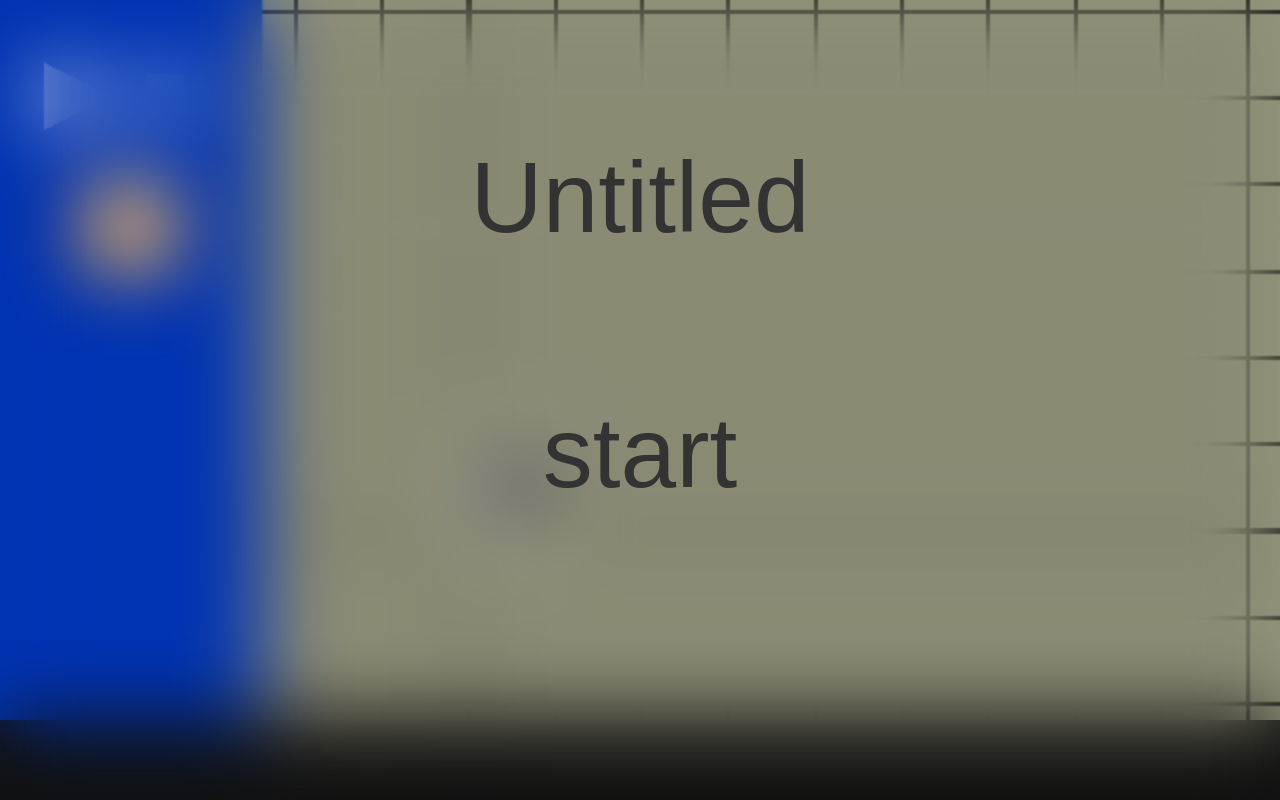
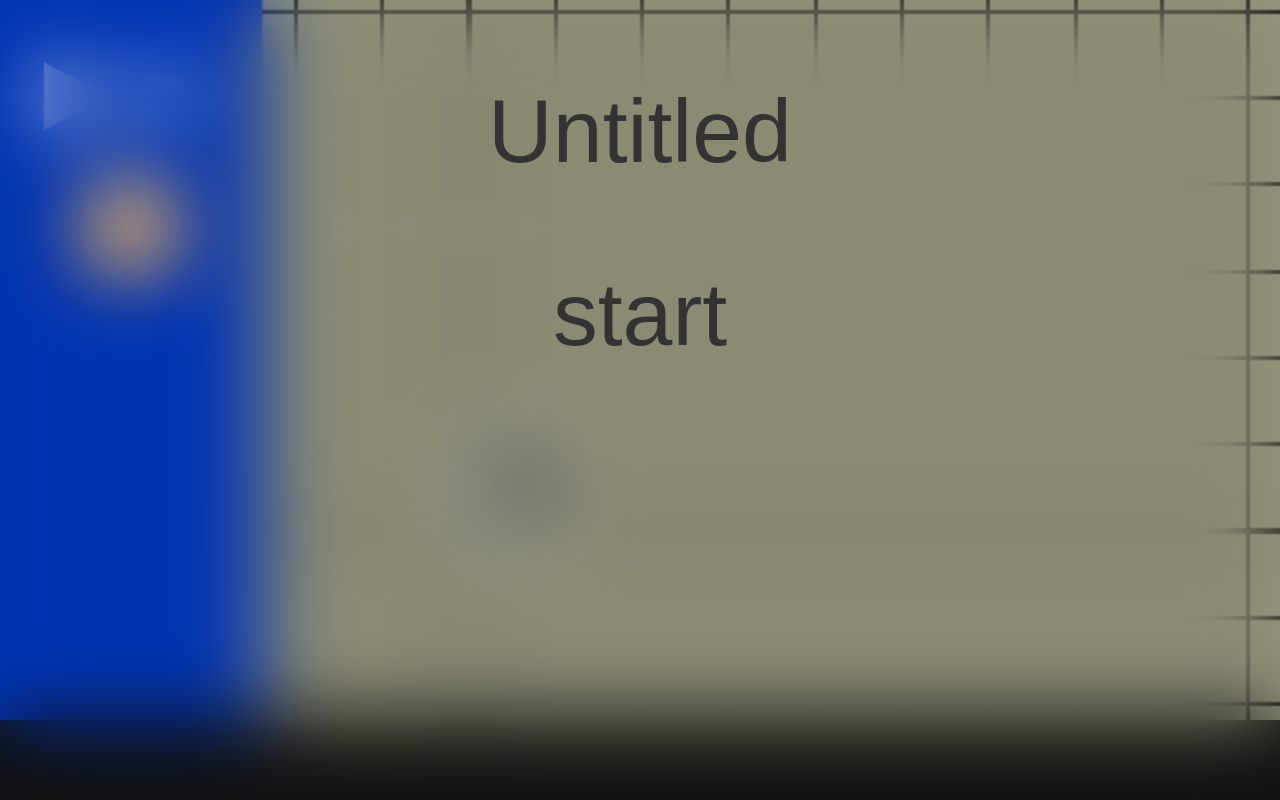
Before and after one commit to rottencandy/js13k2022, a website with bundled scripts: page assets/index.html in a window 1280 px wide. Built offline with nearby package versions, Linux system fonts and the light colour scheme; animation ran at ten frames a second; files whose address does not match are found by name.

Commit message:
make ui sizes resolution independent

```diff
--- a/src/app.css
+++ b/src/app.css
@@ -10,6 +10,10 @@ html, body {
     font: 100 2.5rem Trebuchet,sans-serif;
     color: #333;
     text-align: center;
+}
+
+div {
+    font-size: 7vw;
 }
 
 /* Container div */
@@ -55,7 +59,7 @@ html, body {
 
 /* Runtime created elements */
 #title {
-    margin: 3.5rem auto;
+    margin: 10vh auto;
 }
 
 #start {
```
